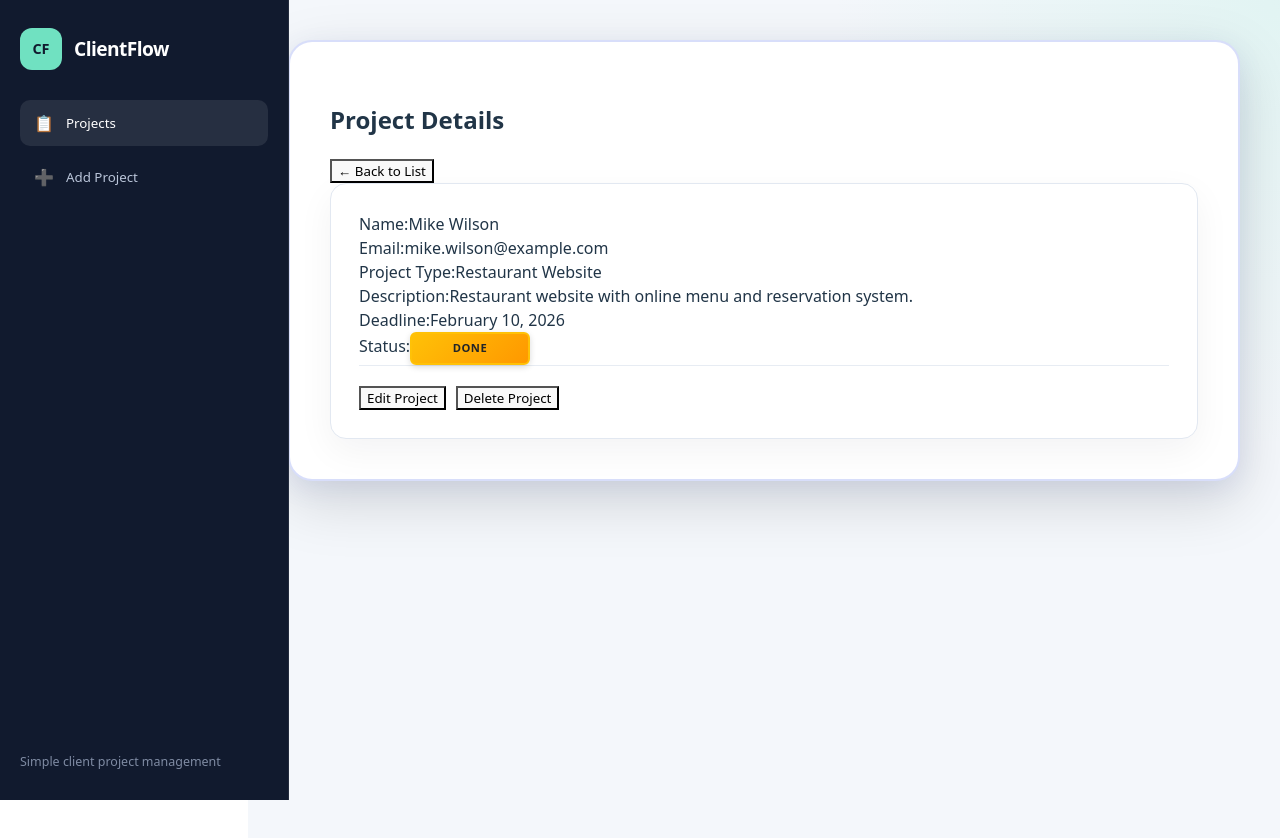
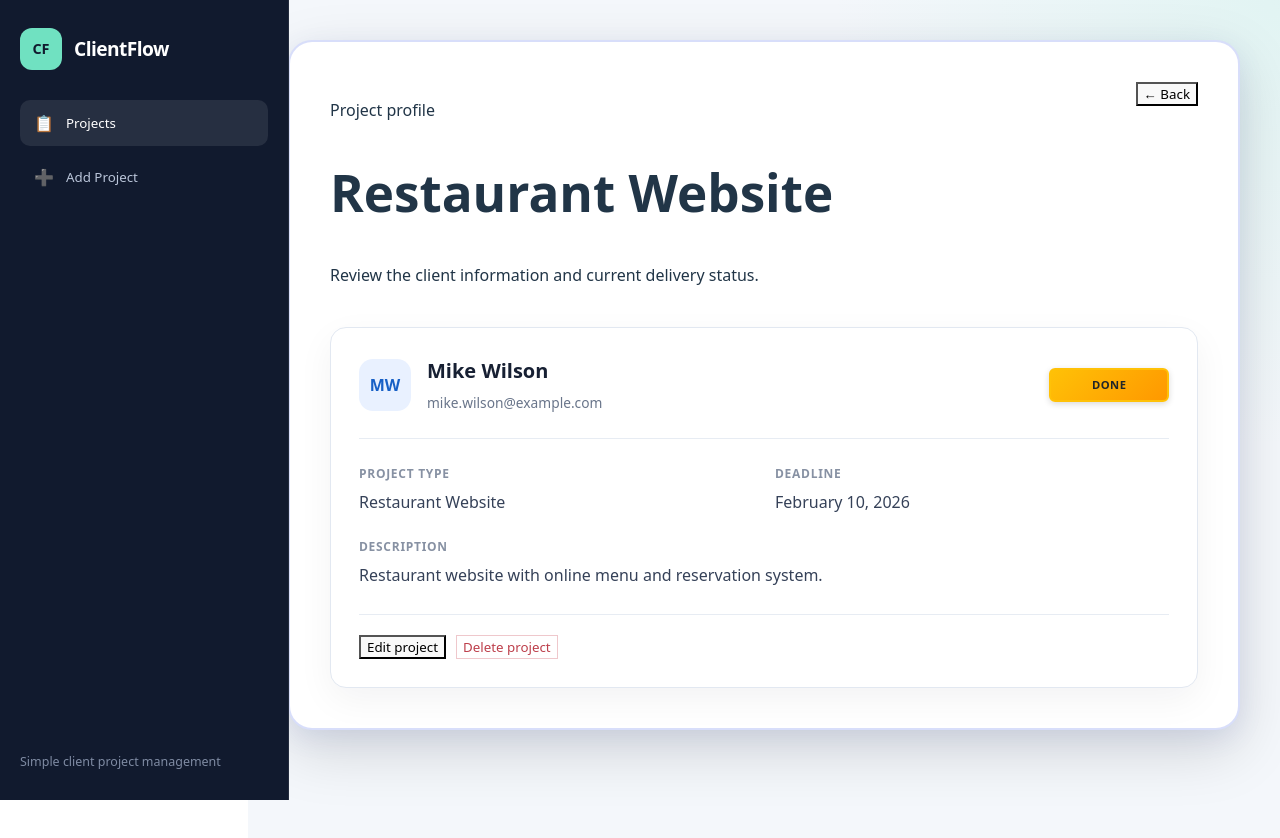
Before and after one commit to flaviadervishaj/ClientFlow, a React (Vite) app: page / in a window 1280 px wide. Both pictures are taken after a click on the element "Restaurant Website". Shown: the top 838 px of the page. Built offline with nearby package versions, Linux system fonts and the light colour scheme.

Commit message:
Improve ClientFlow project workflow

```diff
--- a/src/ClientDetails.jsx
+++ b/src/ClientDetails.jsx
@@ -1,79 +1,50 @@
 import './ClientDetails.css'
 
+const formatDate = (dateString) => {
+  if (!dateString) return 'No deadline'
+  const date = new Date(`${dateString}T00:00:00`)
+  if (Number.isNaN(date.getTime())) return dateString
+  return date.toLocaleDateString('en-US', { year: 'numeric', month: 'long', day: 'numeric' })
+}
+
+const getStatusClass = (status) => `status-badge status-${status.toLowerCase().replaceAll(' ', '-')}`
+
 function ClientDetails({ client, onClose, onEdit, onDelete }) {
-  const formatDate = (dateString) => {
-    if (!dateString) return 'N/A'
-    try {
-      const date = new Date(dateString + 'T00:00:00')
-      const options = { year: 'numeric', month: 'long', day: 'numeric' }
-      return date.toLocaleDateString('en-US', options)
-    } catch (error) {
-      return dateString
-    }
-  }
-
-  const getStatusClass = (status) => {
-    const statusLower = status.toLowerCase()
-    if (statusLower === 'in progress') return 'status-badge status-in-progress'
-    if (statusLower === 'done') return 'status-badge status-done'
-    if (statusLower === 'to do') return 'status-badge status-to-do'
-    return 'status-badge'
-  }
-
   return (
-    <div className="client-details-container">
-      <div className="client-details-header">
-        <h2>Project Details</h2>
-        <button onClick={onClose} className="close-button">
-          ← Back to List
-        </button>
+    <section className="client-details-container">
+      <div className="details-heading">
+        <div>
+          <p className="eyebrow">Project profile</p>
+          <h1>{client.projectType || 'Project details'}</h1>
+          <p>Review the client information and current delivery status.</p>
+        </div>
+        <button onClick={onClose} className="back-button">← Back</button>
       </div>
 
       <div className="client-details-card">
-        <div className="detail-row">
-          <span className="detail-label">Name:</span>
-          <span className="detail-value">{client.name}</span>
+        <div className="client-summary">
+          <div className="client-avatar" aria-hidden="true">
+            {client.name.split(' ').map((part) => part[0]).slice(0, 2).join('').toUpperCase()}
+          </div>
+          <div>
+            <h2>{client.name}</h2>
+            <a href={`mailto:${client.email}`}>{client.email}</a>
+          </div>
+          <span className={getStatusClass(client.status)}>{client.status}</span>
         </div>
 
-        <div className="detail-row">
-          <span className="detail-label">Email:</span>
-          <span className="detail-value">{client.email}</span>
-        </div>
-
-        <div className="detail-row">
-          <span className="detail-label">Project Type:</span>
-          <span className="detail-value">{client.projectType || 'N/A'}</span>
-        </div>
-
-        {client.description && (
-          <div className="detail-row detail-row-description">
-            <span className="detail-label">Description:</span>
-            <span className="detail-value">{client.description}</span>
-          </div>
-        )}
-
-        <div className="detail-row">
-          <span className="detail-label">Deadline:</span>
-          <span className="detail-value">{formatDate(client.deadline)}</span>
-        </div>
-
-        <div className="detail-row">
-          <span className="detail-label">Status:</span>
-          <span className={getStatusClass(client.status)}>
-            {client.status}
-          </span>
-        </div>
+        <dl className="details-list">
+          <div><dt>Project type</dt><dd>{client.projectType || 'Not specified'}</dd></div>
+          <div><dt>Deadline</dt><dd>{formatDate(client.deadline)}</dd></div>
+          <div className="full-row"><dt>Description</dt><dd>{client.description || 'No project description has been added yet.'}</dd></div>
+        </dl>
 
         <div className="detail-actions">
-          <button onClick={onEdit} className="edit-button-details">
-            Edit Project
-          </button>
-          <button onClick={onDelete} className="delete-button-details">
-            Delete Project
-          </button>
+          <button onClick={onEdit} className="primary-button">Edit project</button>
+          <button onClick={onDelete} className="delete-project-button">Delete project</button>
         </div>
       </div>
-    </div>
+    </section>
   )
 }
 
```
